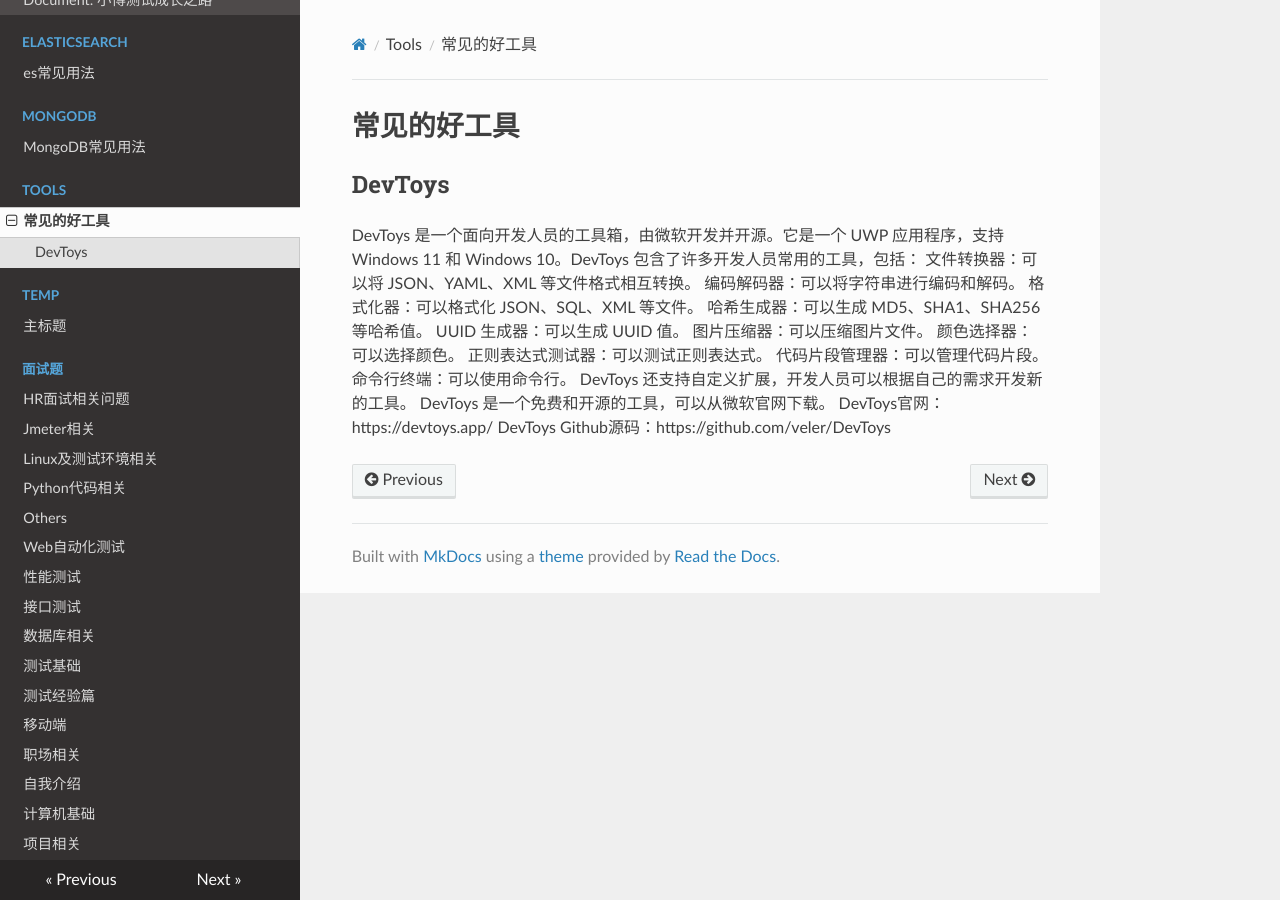
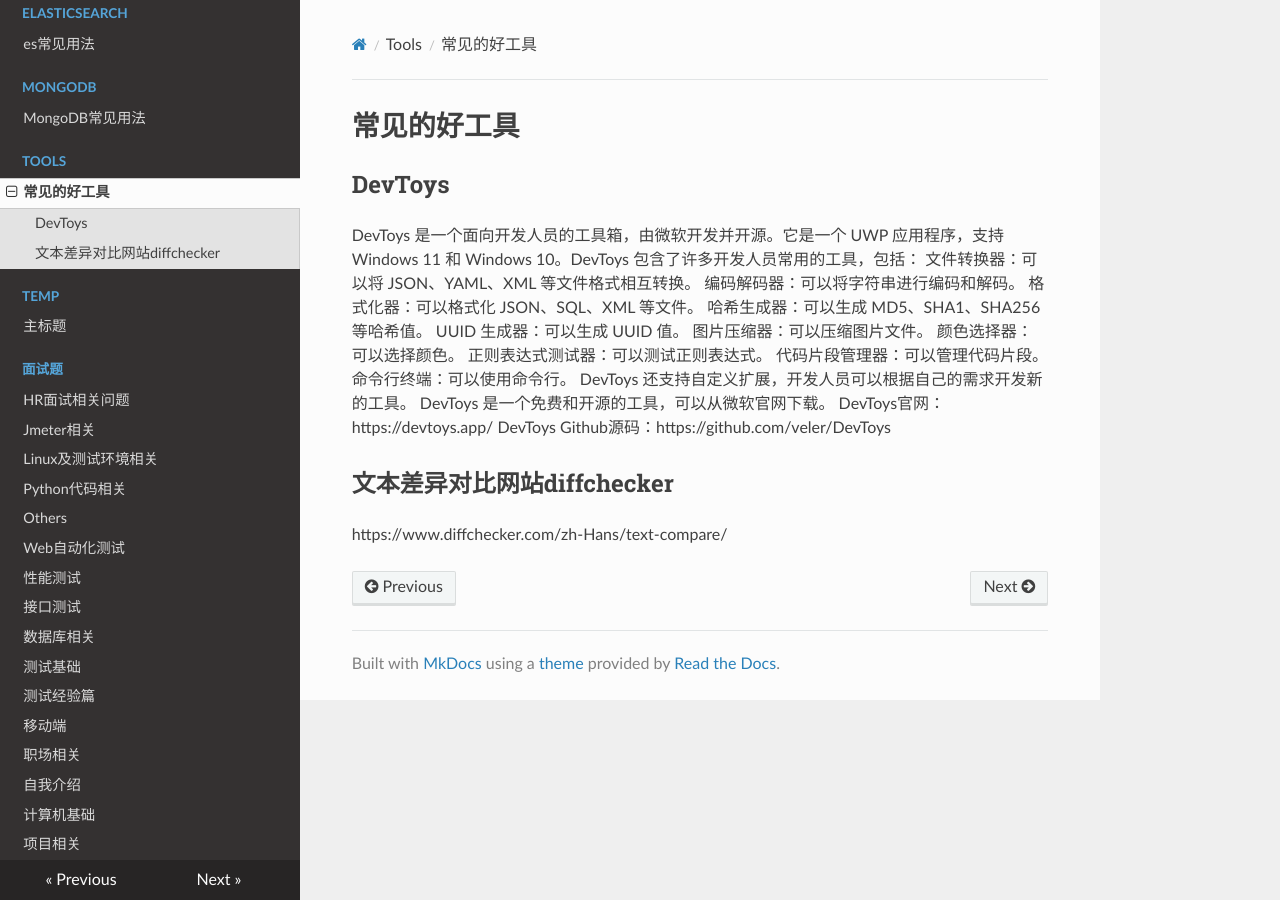
Before and after one commit to xiaobotester/blogs, an MkDocs documentation site: the page built from docs/Tools/Tools.md, in a window 1280 px wide. Built offline with MkDocs 1.6.1, drawn with Linux system fonts in a browser that asks for light colours; nearby versions of some CDN libraries.

Commit message:
更新文本对比工具网站

```diff
--- a/docs/Tools/Tools.md
+++ b/docs/Tools/Tools.md
@@ -17,3 +17,7 @@ DevToys 还支持自定义扩展，开发人员可以根据自己的需求开发
 DevToys 是一个免费和开源的工具，可以从微软官网下载。
 DevToys官网：https://devtoys.app/
 DevToys Github源码：https://github.com/veler/DevToys
+
+
+## 文本差异对比网站diffchecker
+https://www.diffchecker.com/zh-Hans/text-compare/
```
